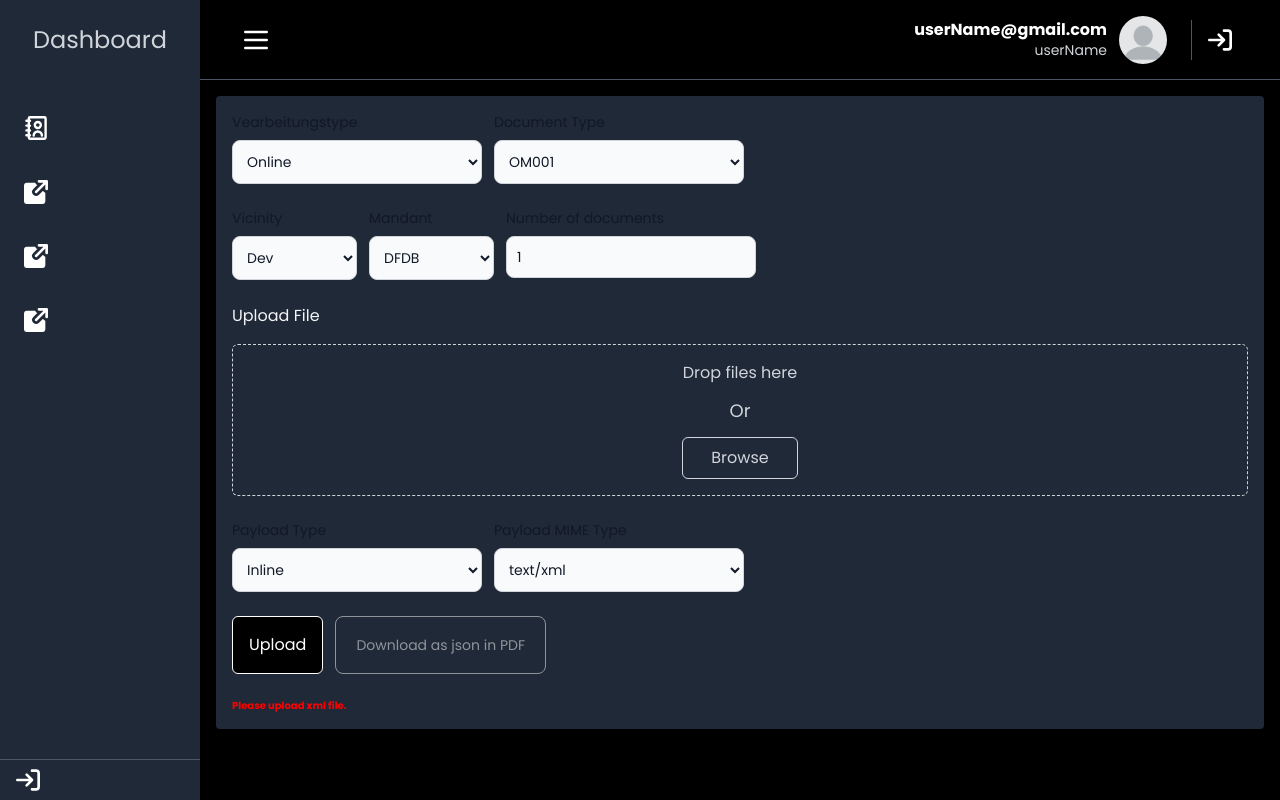
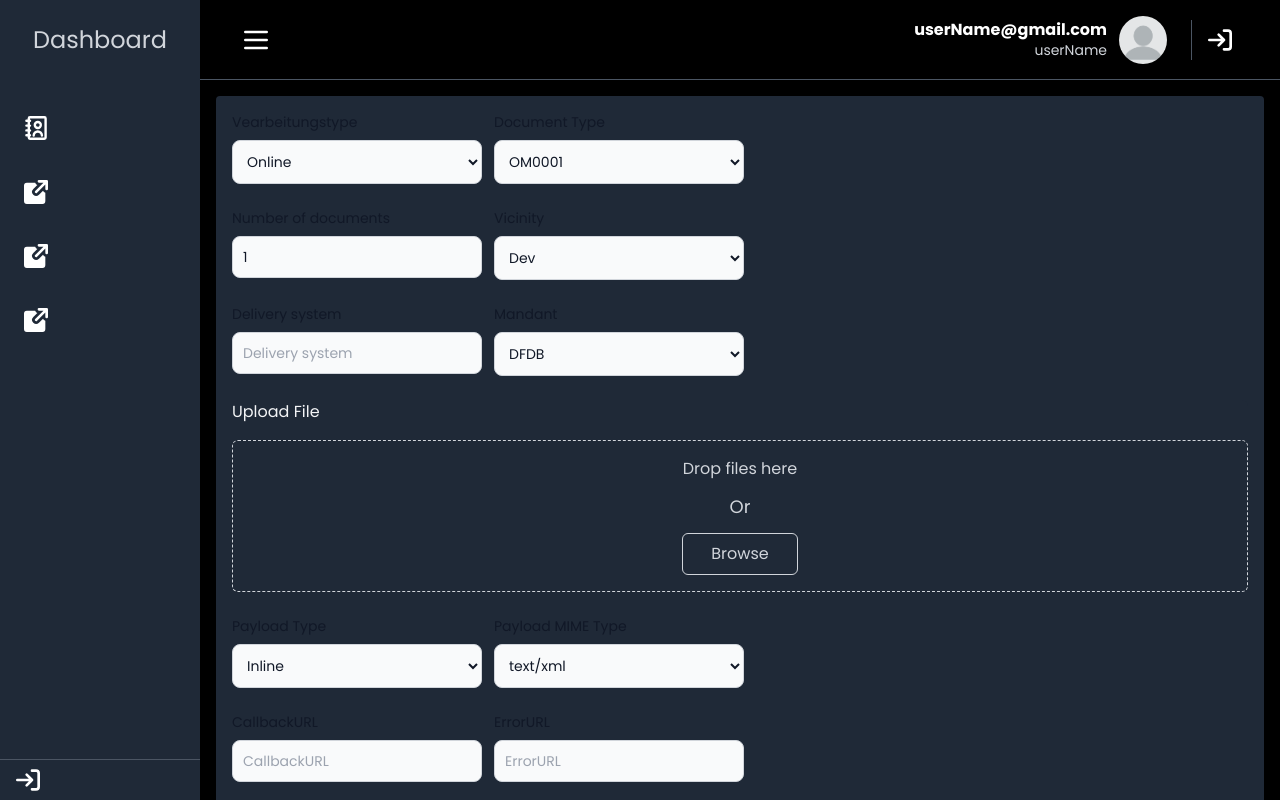
Before and after one commit to samaneh-basmechi/Somayeh-Dashboard-React, a React (Create React App) app: page /dashboard/func-one in a window 1280 px wide. Built offline with nearby package versions, Linux system fonts and the light colour scheme; no server answers.

Commit message:
Update: File uploader data.

```diff
--- a/src/features/file-uploader/file-uploader.js
+++ b/src/features/file-uploader/file-uploader.js
@@ -13,6 +13,9 @@ function FileUploader () {
   const {register, handleSubmit, formState: {errors}} = useForm();
   const submitForm = useSubmit();
   const onSubmit = data => {
+    if(!selectedFile){
+      return;
+    }
     const form = Object.assign(data, {Payload: btoa(xmlContent), XMLFilename: selectedFile.name});
     submitForm(form, {method: 'post'});
   };
@@ -60,14 +63,12 @@ function FileUploader () {
   };
 
   return (
-    <main className="overflow-auto h-[calc(100vh_-_80px)] p-4 bg-black h-full overflow-auto">
-      {/*  sample for uploading file*/}
+    <main className="overflow-auto h-[calc(100vh_-_80px)] p-4 bg-black overflow-auto">
       <div className="bg-gray-800 p-4 rounded overflow-hidden shadow-lg">
 
         <Form onSubmit={handleSubmit(onSubmit)} className=" gap-6 mb-6">
 
           <div className="flex gap-3 mb-6">
-
             {/*Vearbeitungstype*/}
             <div className="w-[250px]">
               <label htmlFor="Vearbeitungstype"
@@ -101,7 +102,6 @@ function FileUploader () {
                 )
               }
             </div>
-
             {/*Document Type*/}
             <div className="w-[250px]">
               <label htmlFor="document-type" className="block mb-2 text-sm font-medium text-gray-900 dark:text-white">
@@ -121,7 +121,7 @@ function FileUploader () {
                 <option value="" disabled>
                   Select Document Type
                 </option>
-                <option value="OM001">OM001</option>
+                <option value="OM0001">OM0001</option>
                 <option value="OM0002">OM0002</option>
                 <option value="OM0003">OM0003</option>
                 <option value="OM0004A">OM0004A</option>
@@ -139,9 +139,33 @@ function FileUploader () {
           </div>
 
           <div className="flex gap-3 mb-6">
-
-            {/*Vicinity*/}
-            <div className="w-[125px]">
+            {/*Dokumentenanzahl*/}
+            <div className="w-[250px]">
+              <label htmlFor="Dokumentenanzahl"
+                     className="block mb-2 text-sm font-medium text-gray-900 dark:text-white">
+                Number of documents
+              </label>
+              <input type="number" id="Dokumentenanzahl"
+                     defaultValue="1"
+                     className="bg-gray-50 border border-gray-300 text-gray-900
+                          text-sm rounded-lg focus:ring-blue-500 focus:border-blue-500
+                          block w-full p-2.5 dark:bg-gray-700 dark:border-gray-600
+                          dark:placeholder-gray-400 dark:text-white dark:focus:ring-blue-500
+                           dark:focus:border-blue-500"
+                     placeholder="Number of documents"
+                     {...register('Dokumentenanzahl', {
+                       required: 'Please enter Number of documents.'
+                     })}/>
+              {
+                errors.Dokumentenanzahl && errors.Dokumentenanzahl?.type === 'required' && (
+                  <p className="text-[red] text-[10px] font-bold mt-1">
+                    {errors.Dokumentenanzahl?.message}
+                  </p>
+                )
+              }
+            </div>
+            {/*Umgebung*/}
+            <div className="w-[250px]">
               <label htmlFor="Vicinity" className="block mb-2 text-sm font-medium text-gray-900 dark:text-white">
                 Vicinity
               </label>
@@ -165,9 +189,35 @@ function FileUploader () {
                 )
               }
             </div>
+          </div>
 
+          <div className="flex gap-3 mb-6">
+            {/*Liefersystem*/}
+            <div className="w-[250px]">
+              <label htmlFor="Liefersystem"
+                     className="block mb-2 text-sm font-medium text-gray-900 dark:text-white">
+                Delivery system
+              </label>
+              <input type="text" id="Liefersystem"
+                     className="bg-gray-50 border border-gray-300 text-gray-900
+                          text-sm rounded-lg focus:ring-blue-500 focus:border-blue-500
+                          block w-full p-2.5 dark:bg-gray-700 dark:border-gray-600
+                          dark:placeholder-gray-400 dark:text-white dark:focus:ring-blue-500
+                           dark:focus:border-blue-500"
+                     placeholder="Delivery system"
+                     {...register('Liefersystem', {
+                       required: 'Please enter Liefersystem.'
+                     })}/>
+              {
+                errors.Liefersystem && errors.Liefersystem?.type === 'required' && (
+                  <p className="text-[red] text-[10px] font-bold mt-1">
+                    {errors.Liefersystem?.message}
+                  </p>
+                )
+              }
+            </div>
             {/*Mandant*/}
-            <div className="w-[125px]">
+            <div className="w-[250px]">
               <label htmlFor="Mandant" className="block mb-2 text-sm font-medium text-gray-900 dark:text-white">
                 Mandant
               </label>
@@ -188,32 +238,6 @@ function FileUploader () {
                 errors.Mandant && errors.Mandant?.type === 'required' && (
                   <p className="text-[red] text-[10px] font-bold mt-1">
                     {errors.Mandant?.message}
-                  </p>
-                )
-              }
-            </div>
-
-            {/* Number of documents*/}
-            <div className="w-[250px]">
-              <label htmlFor="Dokumentenanzahl"
-                     className="block mb-2 text-sm font-medium text-gray-900 dark:text-white">
-                Number of documents
-              </label>
-              <input type="number" id="Dokumentenanzahl"
-                     defaultValue="1"
-                     className="bg-gray-50 border border-gray-300 text-gray-900
-                          text-sm rounded-lg focus:ring-blue-500 focus:border-blue-500
-                          block w-full p-2.5 dark:bg-gray-700 dark:border-gray-600
-                          dark:placeholder-gray-400 dark:text-white dark:focus:ring-blue-500
-                           dark:focus:border-blue-500"
-                     placeholder="Number of documents"
-                     {...register('Dokumentenanzahl', {
-                       required: 'Please enter Number of documents.'
-                     })}/>
-              {
-                errors.Dokumentenanzahl && errors.Dokumentenanzahl?.type === 'required' && (
-                  <p className="text-[red] text-[10px] font-bold mt-1">
-                    {errors.Dokumentenanzahl?.message}
                   </p>
                 )
               }
@@ -320,6 +344,108 @@ function FileUploader () {
             </div>
           </div>
 
+          <div className="flex gap-3 mb-6">
+            {/*Callback URL*/}
+            <div className="w-[250px]">
+              <label htmlFor="CallbackURL"
+                     className="block mb-2 text-sm font-medium text-gray-900 dark:text-white">
+                CallbackURL
+              </label>
+              <input type="text" id="CallbackURL"
+                     className="bg-gray-50 border border-gray-300 text-gray-900
+                          text-sm rounded-lg focus:ring-blue-500 focus:border-blue-500
+                          block w-full p-2.5 dark:bg-gray-700 dark:border-gray-600
+                          dark:placeholder-gray-400 dark:text-white dark:focus:ring-blue-500
+                           dark:focus:border-blue-500"
+                     placeholder="CallbackURL"
+                     {...register('CallbackURL', {
+                       required: 'Please enter CallbackURL.'
+                     })}/>
+              {
+                errors.CallbackURL && errors.CallbackURL?.type === 'required' && (
+                  <p className="text-[red] text-[10px] font-bold mt-1">
+                    {errors.CallbackURL?.message}
+                  </p>
+                )
+              }
+            </div>
+            {/*ErrorURL*/}
+            <div className="w-[250px]">
+              <label htmlFor="ErrorURL"
+                     className="block mb-2 text-sm font-medium text-gray-900 dark:text-white">
+                ErrorURL
+              </label>
+              <input type="text" id="ErrorURL"
+                     className="bg-gray-50 border border-gray-300 text-gray-900
+                          text-sm rounded-lg focus:ring-blue-500 focus:border-blue-500
+                          block w-full p-2.5 dark:bg-gray-700 dark:border-gray-600
+                          dark:placeholder-gray-400 dark:text-white dark:focus:ring-blue-500
+                           dark:focus:border-blue-500"
+                     placeholder="ErrorURL"
+                     {...register('ErrorURL', {
+                       required: 'Please enter ErrorURL.'
+                     })}/>
+              {
+                errors.ErrorURL && errors.ErrorURL?.type === 'required' && (
+                  <p className="text-[red] text-[10px] font-bold mt-1">
+                    {errors.ErrorURL?.message}
+                  </p>
+                )
+              }
+            </div>
+          </div>
+
+          <div className="flex gap-3 mb-6">
+            {/*SUID*/}
+            <div className="w-[250px]">
+              <label htmlFor="SUID"
+                     className="block mb-2 text-sm font-medium text-gray-900 dark:text-white">
+                SUID
+              </label>
+              <input type="text" id="SUID"
+                     className="bg-gray-50 border border-gray-300 text-gray-900
+                          text-sm rounded-lg focus:ring-blue-500 focus:border-blue-500
+                          block w-full p-2.5 dark:bg-gray-700 dark:border-gray-600
+                          dark:placeholder-gray-400 dark:text-white dark:focus:ring-blue-500
+                           dark:focus:border-blue-500"
+                     placeholder="SUID"
+                     {...register('SUID', {
+                       required: 'Please enter SUID.'
+                     })}/>
+              {
+                errors.SUID && errors.SUID?.type === 'required' && (
+                  <p className="text-[red] text-[10px] font-bold mt-1">
+                    {errors.SUID?.message}
+                  </p>
+                )
+              }
+            </div>
+            {/*Description*/}
+            <div className="w-[250px]">
+              <label htmlFor="Description"
+                     className="block mb-2 text-sm font-medium text-gray-900 dark:text-white">
+                Description
+              </label>
+              <input type="text" id="Description"
+                     className="bg-gray-50 border border-gray-300 text-gray-900
+                          text-sm rounded-lg focus:ring-blue-500 focus:border-blue-500
+                          block w-full p-2.5 dark:bg-gray-700 dark:border-gray-600
+                          dark:placeholder-gray-400 dark:text-white dark:focus:ring-blue-500
+                           dark:focus:border-blue-500"
+                     placeholder="Description"
+                     {...register('Description', {
+                       required: 'Please enter Description.'
+                     })}/>
+              {
+                errors.Description && errors.Description?.type === 'required' && (
+                  <p className="text-[red] text-[10px] font-bold mt-1">
+                    {errors.Description?.message}
+                  </p>
+                )
+              }
+            </div>
+          </div>
+
           <div className="flex gap-3">
             <button
               type="submit"
```
